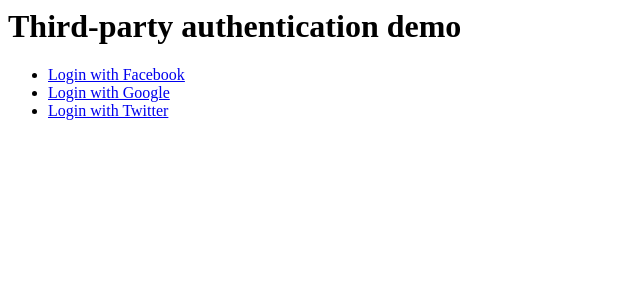
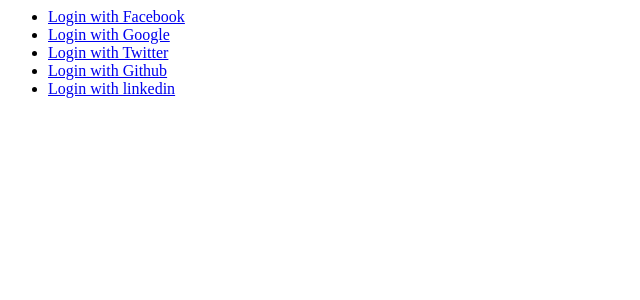
Before and after one commit to Quantumke/mdevbox, a Django app: template templates/register.html in a window 1280 px wide. Shown: the top 300 px of the page, without its empty margins (0-640 px from the left). Run offline with Django 3.2, Linux system fonts and the light colour scheme; the template is opened without the code that fills it, so the values that code supplies are empty; parts of the project's set-up code (start-up, migrations or seed data) failed here and were passed over.

Commit message:
links to handle login/logout by social sites

```diff
--- a/templates/register.html
+++ b/templates/register.html
@@ -1,6 +1,8 @@
 {% block main %}
+
+
  <div>
- <h1>Third-party authentication demo</h1>
+
 
  <p>
    <ul>
@@ -21,6 +23,17 @@
      <li>
        <a href="{% url 'social:begin' 'twitter' %}?next={{ request.path }}">Login with Twitter</a>
      </li>
+
+            <li>
+       <a href="{% url 'social:begin' 'github' %}?next={{ request.path }}">Login with Github</a>
+     </li>
+
+
+            <li>
+       <a href="{% url 'social:begin' 'linkedin-oauth2' %}?next={{ request.path }}">Login with linkedin</a>
+     </li>
+
+
    {% endif %}
    </ul>
  </p>
```
